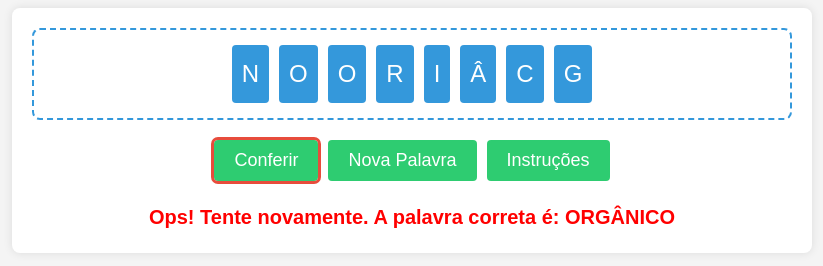
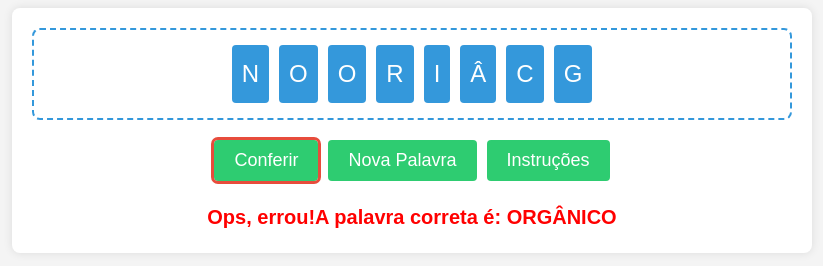
Before and after one commit to professoredmilson/palav_embaralhada, a plain HTML site: page index.html in a window 1280 px wide. Both pictures are taken after a click on the button "Conferir". Shown: the part 106-372 px from the top of the page, without its empty margins (228-1051 px from the left). Drawn offline with Linux system fonts and the light colour scheme.

Commit message:
Update index.html

```diff
--- a/index.html
+++ b/index.html
@@ -247,7 +247,7 @@
                 result.textContent = "Parabéns! Você acertou a palavra!";
                 result.style.color = "green";
             } else {
-                result.textContent = "Ops! Tente novamente. A palavra correta é: " + currentWord;
+                result.textContent = "Ops, errou!A palavra correta é: " + currentWord;
                 result.style.color = "red";
             }
         }
```
